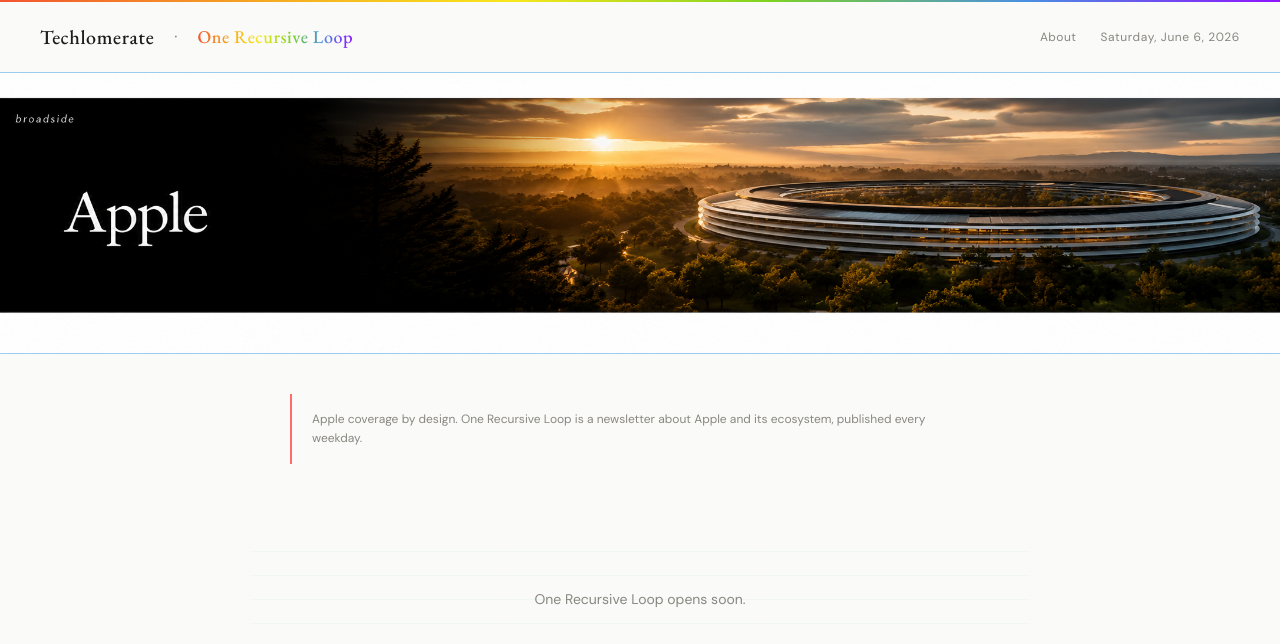
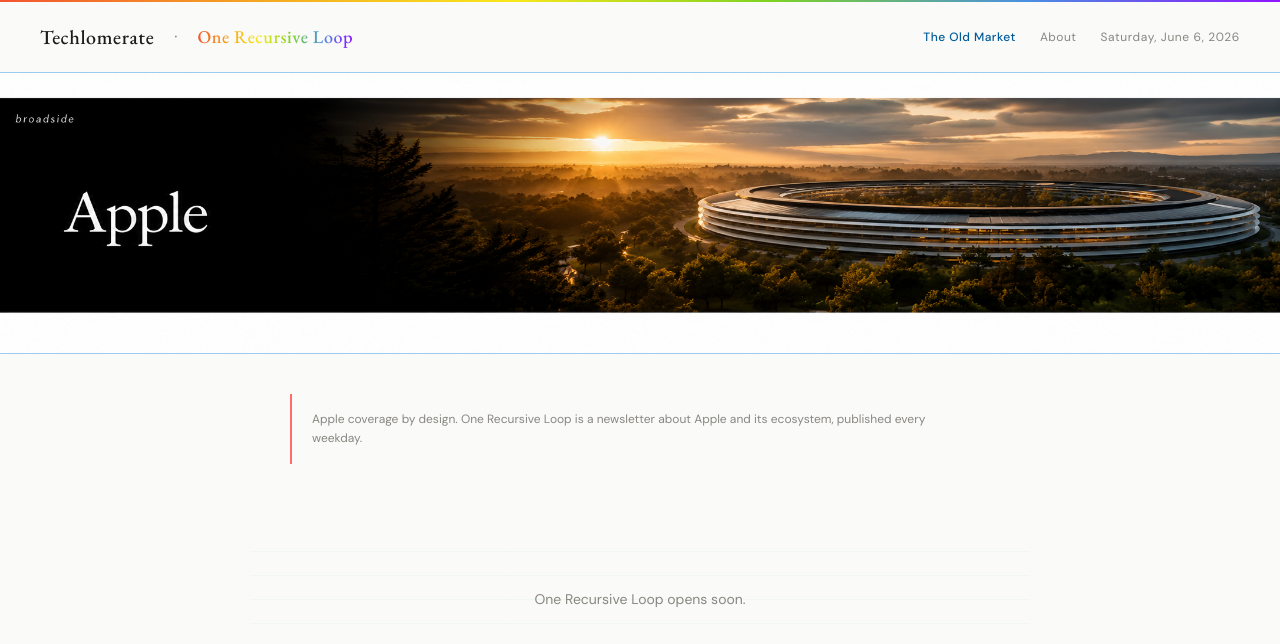
Before and after one commit to Pluribus-creator/techlomerate, a Next.js app: page /one-recursive-loop in a window 1280 px wide. Shown: the top 644 px of the page. Built offline with nearby package versions, Linux system fonts and the light colour scheme; no server answers; the database is empty.

Commit message:
One Recursive Loop — add Old Market nav link

```diff
--- a/src/app/one-recursive-loop/page.tsx
+++ b/src/app/one-recursive-loop/page.tsx
@@ -63,6 +63,7 @@ export default async function OneRecursiveLoopPage() {
           }}>One Recursive Loop</span>
         </div>
         <div style={{ display: "flex", gap: "24px", alignItems: "center" }}>
+          <a href="/the-old-market" style={{ fontSize: "12px", color: "var(--teal-600)", textDecoration: "none", letterSpacing: "0.04em", fontWeight: 500 }}>The Old Market</a>
           <a href="/about" style={{ fontSize: "12px", color: "var(--text-tertiary)", textDecoration: "none", letterSpacing: "0.04em" }}>About</a>
           <span style={{ fontSize: "12px", color: "var(--text-tertiary)", letterSpacing: "0.05em" }}>{today}</span>
         </div>
```
